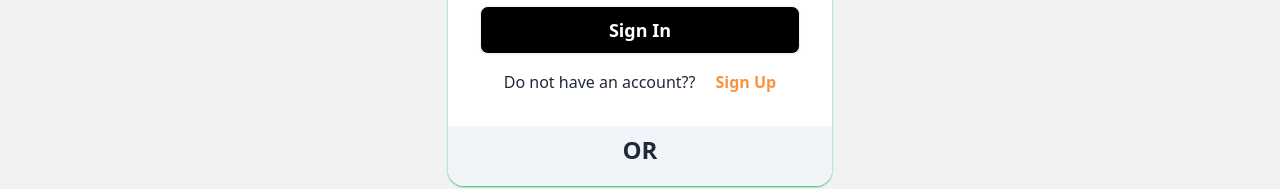
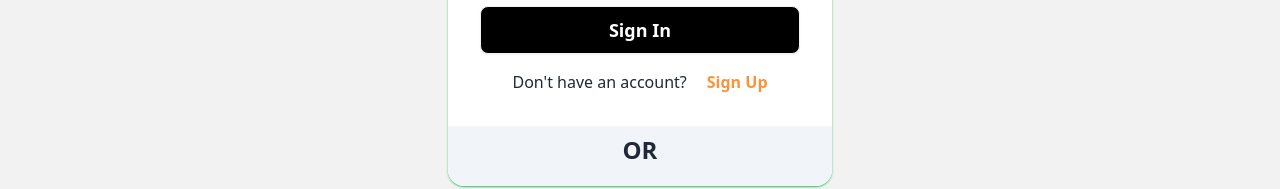
Before and after one commit to saiful797/Explore-Southeast-Asia, a React (Vite) app: page /login in a window 1280 px wide. Shown: the part 454-643 px from the top of the page. Built offline with nearby package versions, Linux system fonts and the light colour scheme.

Commit message:
Updated design layout for sign in page

```diff
--- a/src/pages/SignInPage.jsx
+++ b/src/pages/SignInPage.jsx
@@ -39,7 +39,7 @@ const SignInPage = () => {
                             <button  className="btn bg-black text-white text-lg">Sign In</button>
                         </div>
                         <div className="flex justify-center gap-5 mt-2">
-                            <h1>Do not have an account??</h1>
+                            <h1>Don't have an account?</h1>
                             <Link to="/register"><p className="text-orange-400 font-bold hover:text-black link link-hover">Sign Up</p></Link>
                         </div>
                     </form>
```
